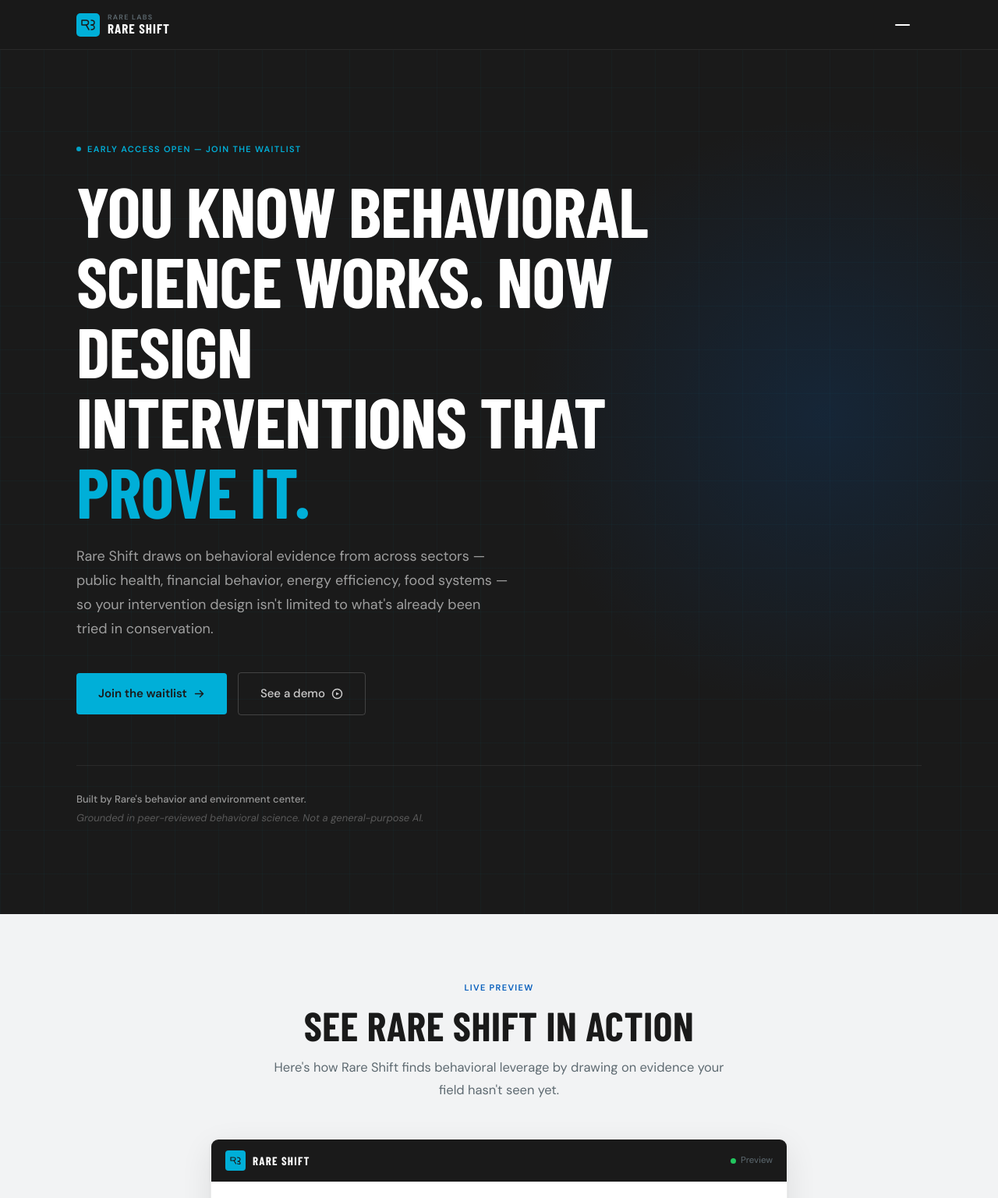
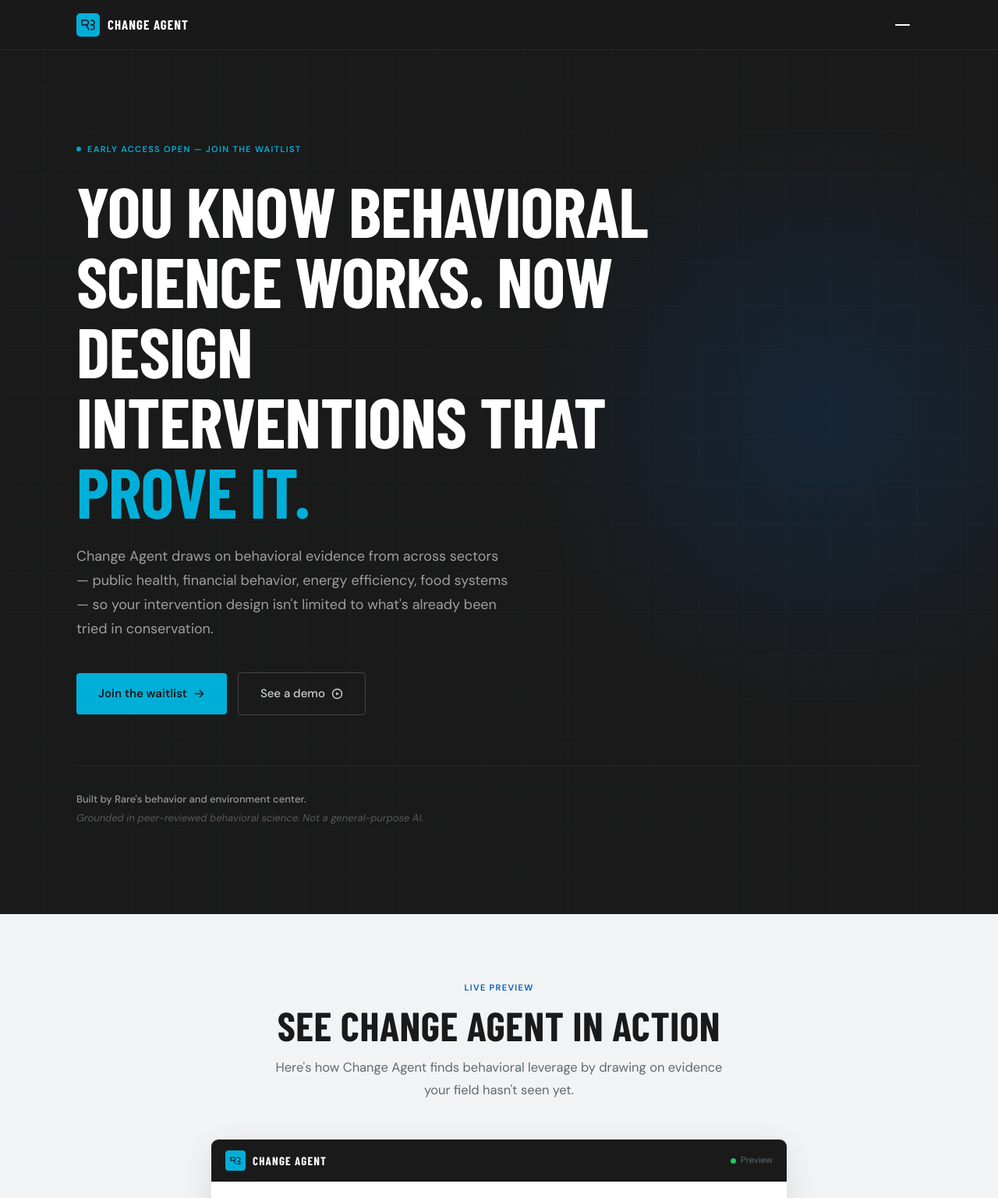
Before and after one commit to brandonschauer/rareshift-site, a plain HTML site: page index.html in a window 1280 px wide. Shown: the top 1536 px of the page at 78% size. Drawn offline with nearby package versions, Linux system fonts and the light colour scheme.

Commit message:
change name to change agent
switch from Rare Shift to change agent

```diff
--- a/index.html
+++ b/index.html
@@ -1,10 +1,11 @@
+
 <!DOCTYPE html>
 <html lang="en">
 <head>
   <meta charset="UTF-8" />
   <meta name="viewport" content="width=device-width, initial-scale=1.0" />
-  <meta name="description" content="Rare Shift is a specialist AI tool for behavior change practitioners at conservation and environmental NGOs. Draws on cross-sector behavioral science to help you design better interventions, faster." />
-  <title>Rare Shift — Behavioral Design Intelligence for Conservation</title>
+  <meta name="description" content="Change Agent is a specialist AI tool for behavior change practitioners at conservation and environmental NGOs. Draws on cross-sector behavioral science to help you design better interventions, faster." />
+  <title>Change Agent — Behavior Change by Design</title>
 
   <!-- Google Fonts -->
   <link rel="preconnect" href="https://fonts.googleapis.com" />
@@ -1100,9 +1101,9 @@
   <nav class="nav" id="main-nav" role="navigation" aria-label="Main navigation">
     <div class="inner nav-inner">
 
-      <a href="#" class="nav-brand" aria-label="Rare Shift — home">
+      <a href="#" class="nav-brand" aria-label="Change Agent — home">
         <div class="nav-logomark" aria-hidden="true">
-          <!-- Logomark: "RS" initials -->
+          <!-- Logomark: "CA" mark -->
           <svg width="18" height="14" viewBox="0 0 18 14" fill="none" xmlns="http://www.w3.org/2000/svg" aria-hidden="true">
             <path d="M1 1h5.5a3 3 0 0 1 0 6H1V1z" stroke="#1A1A1A" stroke-width="1.5" stroke-linecap="round" stroke-linejoin="round"/>
             <path d="M6.5 7L10 13" stroke="#1A1A1A" stroke-width="1.5" stroke-linecap="round"/>
@@ -1111,8 +1112,7 @@
           </svg>
         </div>
         <div class="nav-brand-text">
-          <span class="nav-parent">Rare Labs</span>
-          <span class="nav-product">Rare Shift</span>
+          <span class="nav-product">Change Agent</span>
         </div>
       </a>
 
@@ -1180,7 +1180,7 @@
       </h1>
 
       <p class="hero-sub">
-        Rare Shift draws on behavioral evidence from across sectors — public health, financial behavior,
+        Change Agent draws on behavioral evidence from across sectors — public health, financial behavior,
         energy efficiency, food systems — so your intervention design isn't limited to what's already
         been tried in conservation.
       </p>
@@ -1220,13 +1220,13 @@
 
       <header class="section-header">
         <p class="eyebrow-label eyebrow-label-blue">Live preview</p>
-        <h2 class="section-headline sh-dark" id="demo-h2">See Rare Shift in action</h2>
+        <h2 class="section-headline sh-dark" id="demo-h2">See Change Agent in action</h2>
         <p class="section-sub ss-muted">
-          Here's how Rare Shift finds behavioral leverage by drawing on evidence your field hasn't seen yet.
+          Here's how Change Agent finds behavioral leverage by drawing on evidence your field hasn't seen yet.
         </p>
       </header>
 
-      <div class="chat-wrap" role="region" aria-label="Rare Shift chat preview — read only">
+      <div class="chat-wrap" role="region" aria-label="Change Agent chat preview — read only">
 
         <!-- Chrome bar -->
         <div class="chat-chrome">
@@ -1238,7 +1238,7 @@
                 <path d="M9.5 1c1 0 3.5 0.4 3.5 2.5S10.5 6 9.5 6c1 0 3.5 0.4 3.5 2.5S10.5 9 9.5 9" stroke="#1A1A1A" stroke-width="1.2" stroke-linecap="round"/>
               </svg>
             </div>
-            <span class="chrome-name">Rare Shift</span>
+            <span class="chrome-name">Change Agent</span>
           </div>
           <div class="chrome-status">
             <span class="status-dot" aria-hidden="true"></span>
@@ -1258,7 +1258,7 @@
             </div>
           </div>
 
-          <!-- Rare Shift -->
+          <!-- Change Agent -->
           <div class="msg-row-ai">
             <div class="ai-avatar" aria-hidden="true">
               <svg width="14" height="10" viewBox="0 0 14 10" fill="none" xmlns="http://www.w3.org/2000/svg">
@@ -1267,7 +1267,7 @@
                 <path d="M9.5 1c1 0 3.5 0.4 3.5 2.5S10.5 6 9.5 6c1 0 3.5 0.4 3.5 2.5S10.5 9 9.5 9" stroke="#1A1A1A" stroke-width="1.2" stroke-linecap="round"/>
               </svg>
             </div>
-            <div class="msg-bubble-ai" role="article" aria-label="Rare Shift response">
+            <div class="msg-bubble-ai" role="article" aria-label="Change Agent response">
               <p>If comprehension isn't the barrier, the stall is likely happening at one of three points:
               the perceived cost of switching (upfront financial risk, learning curve, social exposure to
               peers who haven't switched yet), insufficient social norm signaling from influential community
@@ -1295,7 +1295,7 @@
         </div><!-- /chat-body -->
 
         <!-- Disabled input -->
-        <div class="chat-input-row" aria-label="Input disabled — join the waitlist to use Rare Shift">
+        <div class="chat-input-row" aria-label="Input disabled — join the waitlist to use Change Agent">
           <div class="fake-input" aria-hidden="true">Ask a follow-up…</div>
           <button class="fake-send" disabled aria-label="Send — waitlist access required">
             <svg width="15" height="15" viewBox="0 0 15 15" fill="none" aria-hidden="true">
@@ -1307,7 +1307,7 @@
       </div><!-- /chat-wrap -->
 
       <div class="demo-cta">
-        <p><strong>This is a preview.</strong> Join the waitlist to use Rare Shift on your next project.</p>
+        <p><strong>This is a preview.</strong> Join the waitlist to use Change Agent on your next project.</p>
         <a href="#waitlist" class="btn-primary btn-blue" id="demo-waitlist-btn">
           Get early access
           <svg width="15" height="15" viewBox="0 0 15 15" fill="none" aria-hidden="true">
@@ -1328,7 +1328,7 @@
 
       <header class="section-header">
         <p class="eyebrow-label eyebrow-label-blue">Capabilities</p>
-        <h2 class="section-headline sh-dark" id="features-h2">What Rare Shift does</h2>
+        <h2 class="section-headline sh-dark" id="features-h2">What Change Agent does</h2>
         <p class="section-sub ss-muted">
           Three capabilities built for intervention designers — not repurposed from a general-purpose AI.
         </p>
@@ -1351,9 +1351,9 @@
           </svg>
           <h3 class="card-title" id="card1-title">Cross-sector research</h3>
           <p class="card-desc">
-            Rare Shift draws on behavioral evidence from public health, finance, energy, food systems,
+            Change Agent draws on behavioral evidence from public health, finance, energy, food systems,
             and conservation — so you're not limited to what's already been tried in your sector.
-            The most powerful behavioral insights often travel across fields; Rare Shift surfaces them before
+            The most powerful behavioral insights often travel across fields; Change Agent surfaces them before
             you need to discover them yourself.
           </p>
         </article>
@@ -1372,7 +1372,7 @@
           </svg>
           <h3 class="card-title" id="card2-title">Intervention critique</h3>
           <p class="card-desc">
-            Describe your current intervention design and Rare Shift will identify gaps, flag weak
+            Describe your current intervention design and Change Agent will identify gaps, flag weak
             behavioral levers, and suggest evidence-based refinements. It's the rigorous peer review
             your work deserves — available before your pilot begins, not after the results come back.
           </p>
@@ -1415,7 +1415,7 @@
         <p class="eyebrow-label eyebrow-label-light">Early access</p>
         <h2 class="section-headline sh-white" id="waitlist-h2">Get ahead of your next intervention</h2>
         <p class="section-sub ss-light">
-          Rare Shift is in development. Join the waitlist and be among the first practitioners
+          Change Agent is in development. Join the waitlist and be among the first practitioners
           to access the tool when we open the pilot.
         </p>
       </header>
@@ -1490,7 +1490,7 @@
               <rect x="1" y="5.5" width="9" height="7" rx="1.2" stroke="currentColor" stroke-width="1.1"/>
               <path d="M3.5 5.5V4a2 2 0 0 1 4 0v1.5" stroke="currentColor" stroke-width="1.1" stroke-linecap="round"/>
             </svg>
-            We'll only use your email to notify you about Rare Shift access and updates.
+            We'll only use your email to notify you about Change Agent access and updates.
           </p>
 
         </form>
@@ -1503,7 +1503,7 @@
             </svg>
           </div>
           <h3>You're on the list.</h3>
-          <p>We'll be in touch before the public launch. Thank you for your interest in Rare Shift.</p>
+          <p>We'll be in touch before the public launch. Thank you for your interest in Change Agent.</p>
         </div>
 
       </div>
@@ -1528,9 +1528,9 @@
                 <path d="M9.5 1c1 0 3.5 0.4 3.5 2.5S10.5 6 9.5 6c1 0 3.5 0.4 3.5 2.5S10.5 9 9.5 9" stroke="white" stroke-width="1.2" stroke-linecap="round"/>
               </svg>
             </div>
-            <span class="footer-name">Rare Shift</span>
+            <span class="footer-name">Change Agent</span>
           </div>
-          <p class="footer-initiative">A Rare Labs initiative</p>
+          <p class="footer-initiative">Created by Rare</p>
           <p class="footer-tagline">Grounded in peer-reviewed behavioral science.</p>
           <p class="footer-mission">Rare inspires the pride that motivates people and communities to care for their natural world.</p>
         </div>
@@ -1538,7 +1538,6 @@
         <nav class="footer-nav" aria-label="Footer navigation">
           <ul role="list">
             <li><a href="https://rare.org/about" rel="noopener noreferrer" target="_blank">About Rare</a></li>
-            <li><a href="https://rare.org/rare-labs" rel="noopener noreferrer" target="_blank">Rare Labs</a></li>
             <li><a href="#">Privacy Policy</a></li>
             <li><a href="mailto:labs@rare.org">Contact</a></li>
           </ul>
@@ -1548,7 +1547,7 @@
 
       <div class="footer-bottom">
         <p class="footer-copy">© 2026 Rare. All rights reserved.</p>
-        <p class="footer-copy">Rare Shift is in development. Pilot access only.</p>
+        <p class="footer-copy">Change Agent is in development. Pilot access only.</p>
       </div>
 
     </div>
```
